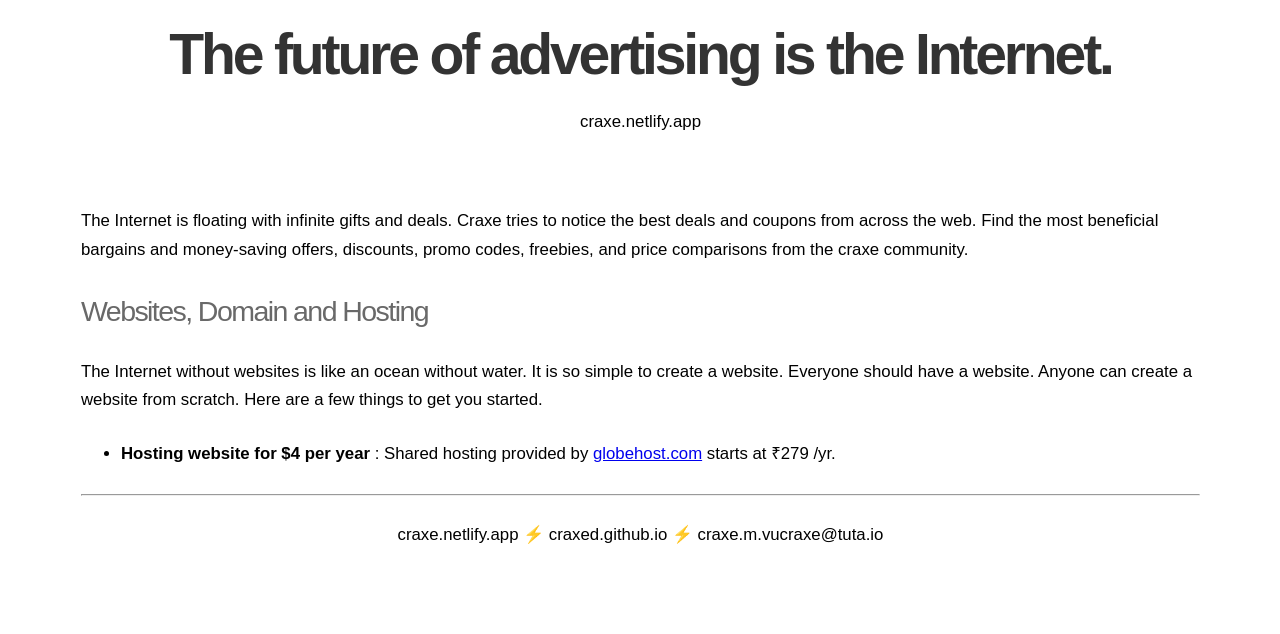
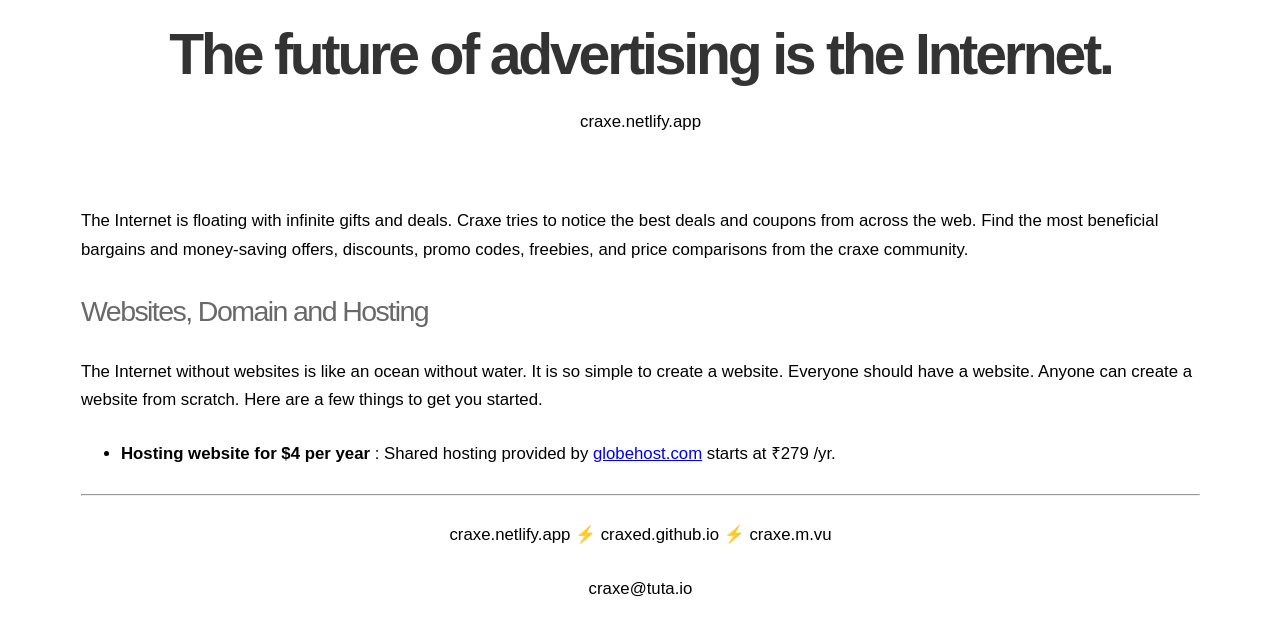
Before and after one commit to craxed/craxed.github.io, a plain HTML site: page index.html in a window 1280 px wide. Shown: the part 691-1325 px from the top of the page. Before the commit the page ends 1274 px from the top, so only its background shows below. Drawn offline with Linux system fonts and the light colour scheme.

Commit message:
syntax in index

```diff
--- a/index.html
+++ b/index.html
@@ -63,7 +63,7 @@
 </li>
 </ul>
 <hr>
-<p class="center">craxe.netlify.app &#9889; craxed.github.io &#9889; craxe.m.vu</a></
+<p class="center">craxe.netlify.app &#9889; craxed.github.io &#9889; craxe.m.vu</a></p>
 <p class="center">craxe@tuta.io</a></p>
 </div>
 </div>
```
